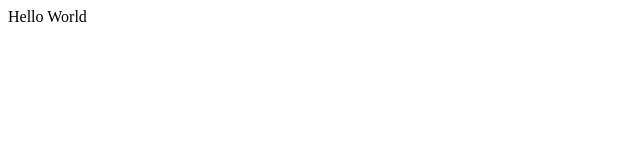
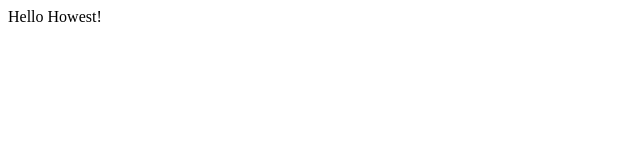
Before and after one commit to DeschuytterBjarni/EersteLes-Cloud, a plain HTML site: page index.html in a window 1280 px wide. Shown: the full height of the page, 0-640 px from the left. Drawn offline with Linux system fonts and the light colour scheme.

Commit message:
tweede commit

```diff
--- a/index.html
+++ b/index.html
@@ -7,6 +7,6 @@
     <title>Document</title>
   </head>
   <body>
-    Hello World
+    Hello Howest!
   </body>
 </html>
```
